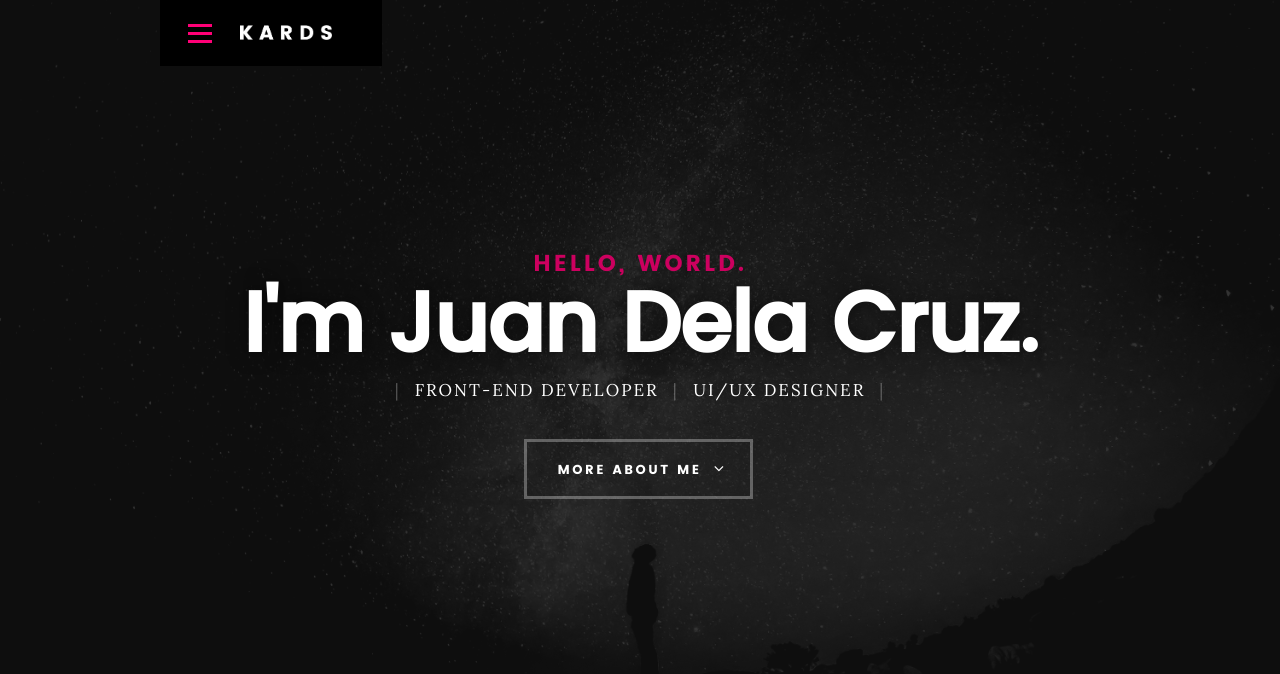
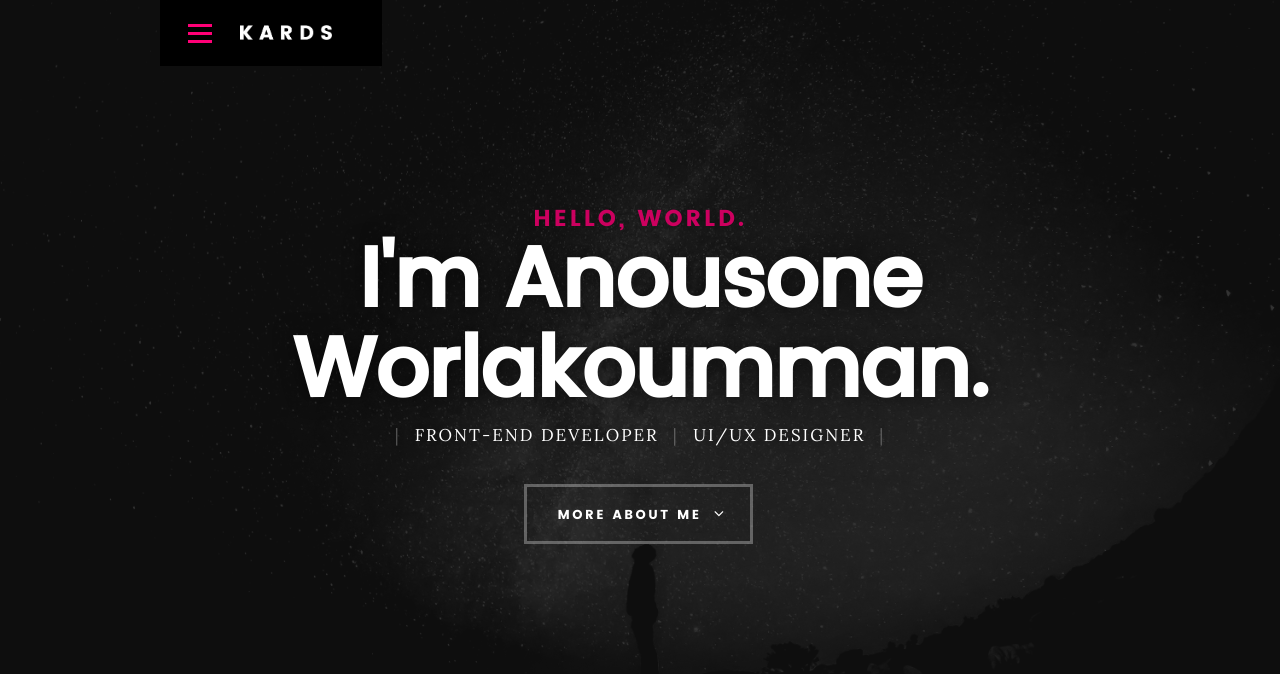
Before and after one commit to anousoneFS/test_gh_pages, a plain HTML site: page index.html in a window 1280 px wide. Shown: the top 674 px of the page. Drawn offline with Linux system fonts and the light colour scheme; files whose address does not match are found by name.

Commit message:
change name

```diff
--- a/index.html
+++ b/index.html
@@ -74,7 +74,7 @@
    			<div class="col-twelve">
 
 	   			<h5>Hello, World.</h5>
-	   			<h1>I'm Juan Dela Cruz.</h1>
+	   			<h1>I'm Anousone Worlakoumman.</h1>
 
 	   			<p class="intro-position">
 	   				<span>Front-end Developer</span>
```
